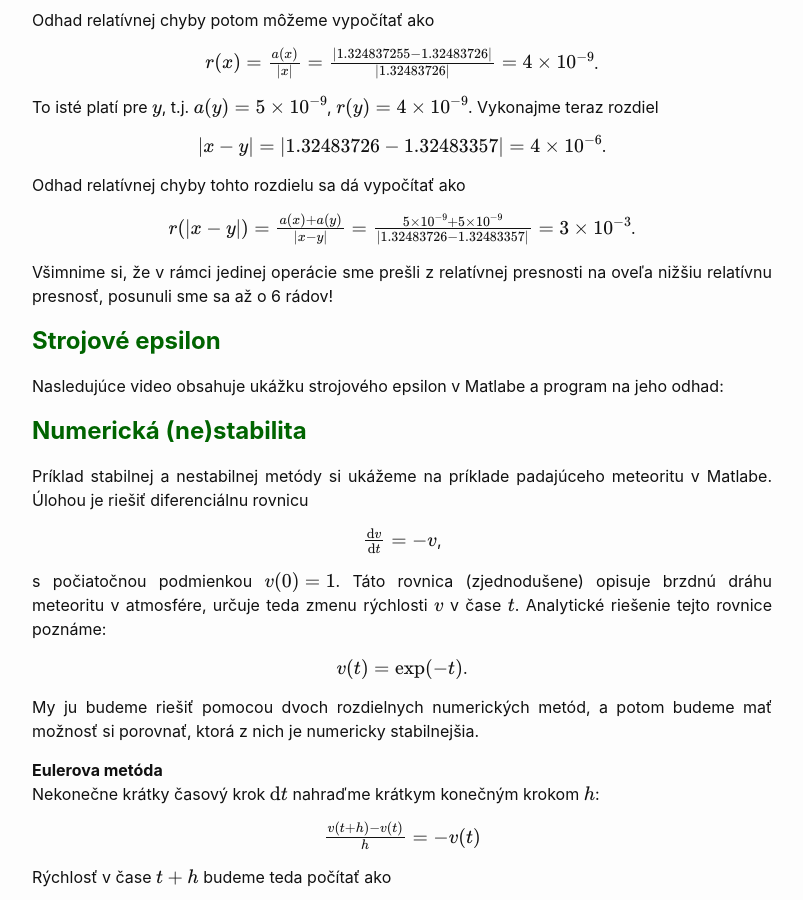
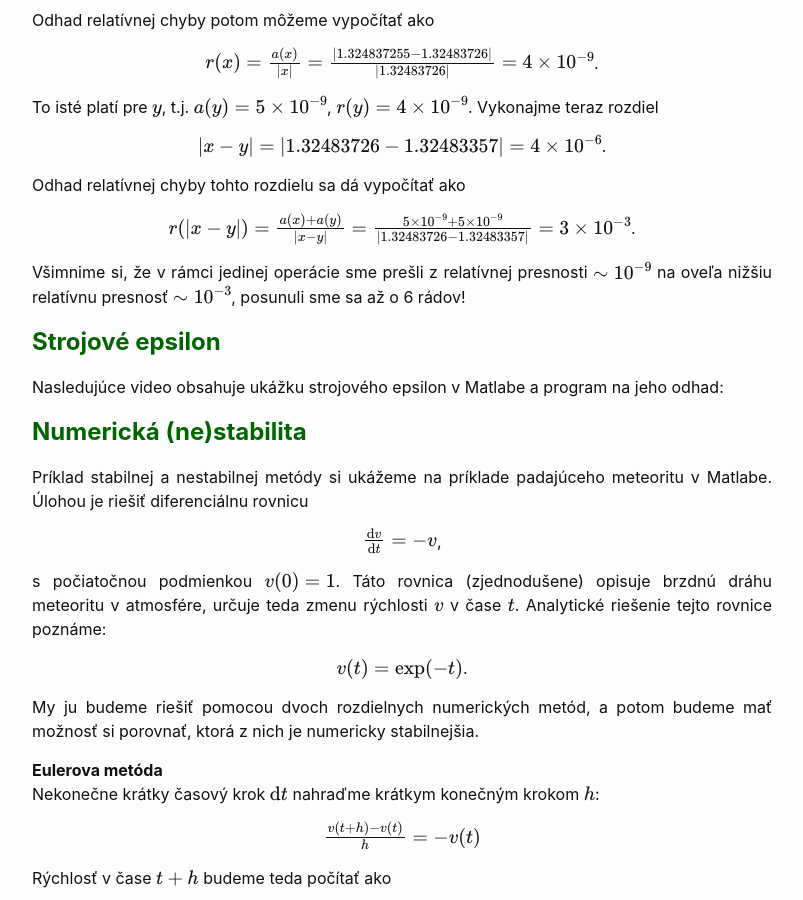
Before and after one commit to maslarova/maslarova.github.io, a Jekyll site: the page built from _posts/2021-02-25-cvicenie2.md, in a window 1280 px wide and 900 px high, scrolled down 1349 px. Shown: the whole window, without its empty margins (238-1041 px from the left). Built offline with Jekyll 4.4.1, drawn with Linux system fonts in a browser that asks for light colours.

Commit message:
2021-02-25-cvicenie2.md

```diff
--- a/_posts/2021-02-25-cvicenie2.md
+++ b/_posts/2021-02-25-cvicenie2.md
@@ -65,7 +65,7 @@ Odhad relatívnej chyby tohto rozdielu sa dá vypočítať ako
 $r(\lvert x - y \rvert)=\frac{a(x)+a(y)}{\lvert x - y\rvert}=\frac{5\times10^{-9}+5\times10^{-9}}{\lvert1.32483726 - 1.32483357\rvert}=3\times 10^{-3} $.
 
 
-Všimnime si, že v rámci jedinej operácie sme prešli z relatívnej presnosti na oveľa nižšiu relatívnu presnosť, posunuli sme sa až o 6 rádov!
+Všimnime si, že v rámci jedinej operácie sme prešli z relatívnej presnosti $\sim 10^{-9}$ na oveľa nižšiu relatívnu presnosť $\sim 10^{-3}$, posunuli sme sa až o 6 rádov!
 
 
 <span style="color:DarkGreen"><font size="+2"><b>Strojové epsilon</b></font></span><br>
```
